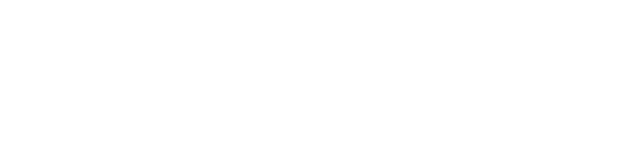
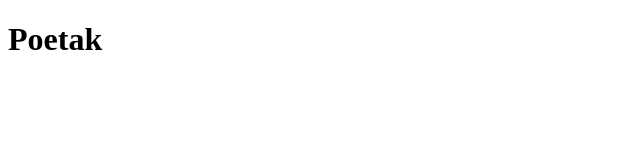
Before and after one commit to Malik-Lemesh/6.planinarenje-gallery, a plain HTML site: page index.html in a window 1280 px wide. Shown: the whole page, without its empty margins (0-640 px from the left). Drawn offline with Linux system fonts and the light colour scheme.

Commit message:
Update index.html

```diff
--- a/index.html
+++ b/index.html
@@ -4,9 +4,9 @@
     <meta charset="UTF-8">
     <meta http-equiv="X-UA-Compatible" content="IE=edge">
     <meta name="viewport" content="width=device-width, initial-scale=1.0">
-    <title>Document</title>
+    <title>Planinarenje</title>
 </head>
 <body>
-
+    <H1>Poetak</H1>
 </body>
 </html>
```
